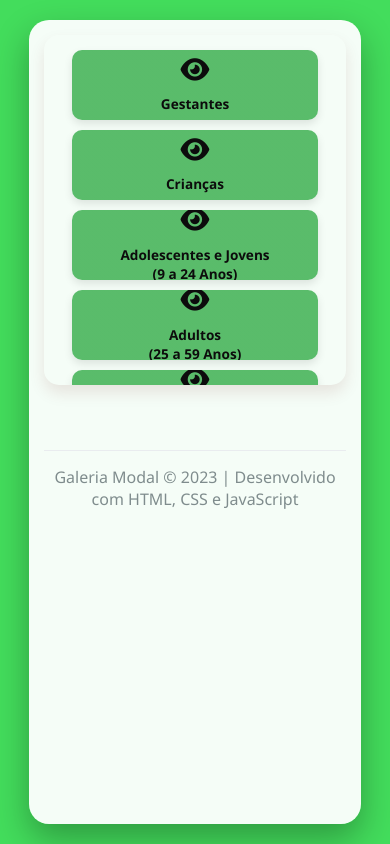
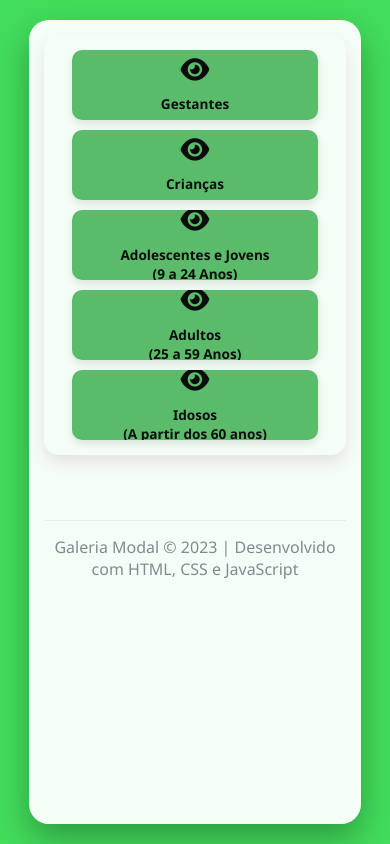
Before and after one commit to DevOpsUserMachineOne/HRT, a plain HTML site: page index.html in a window 390 px wide. Drawn offline with Linux system fonts and the light colour scheme.

Commit message:
Update index.html

```diff
--- a/index.html
+++ b/index.html
@@ -356,7 +356,7 @@
             .button-bar {
                 flex-direction: row;
                 align-items: center;
-                max-height: 350px;
+                max-height: 550px;
                 overflow: auto;
             }
 
```
